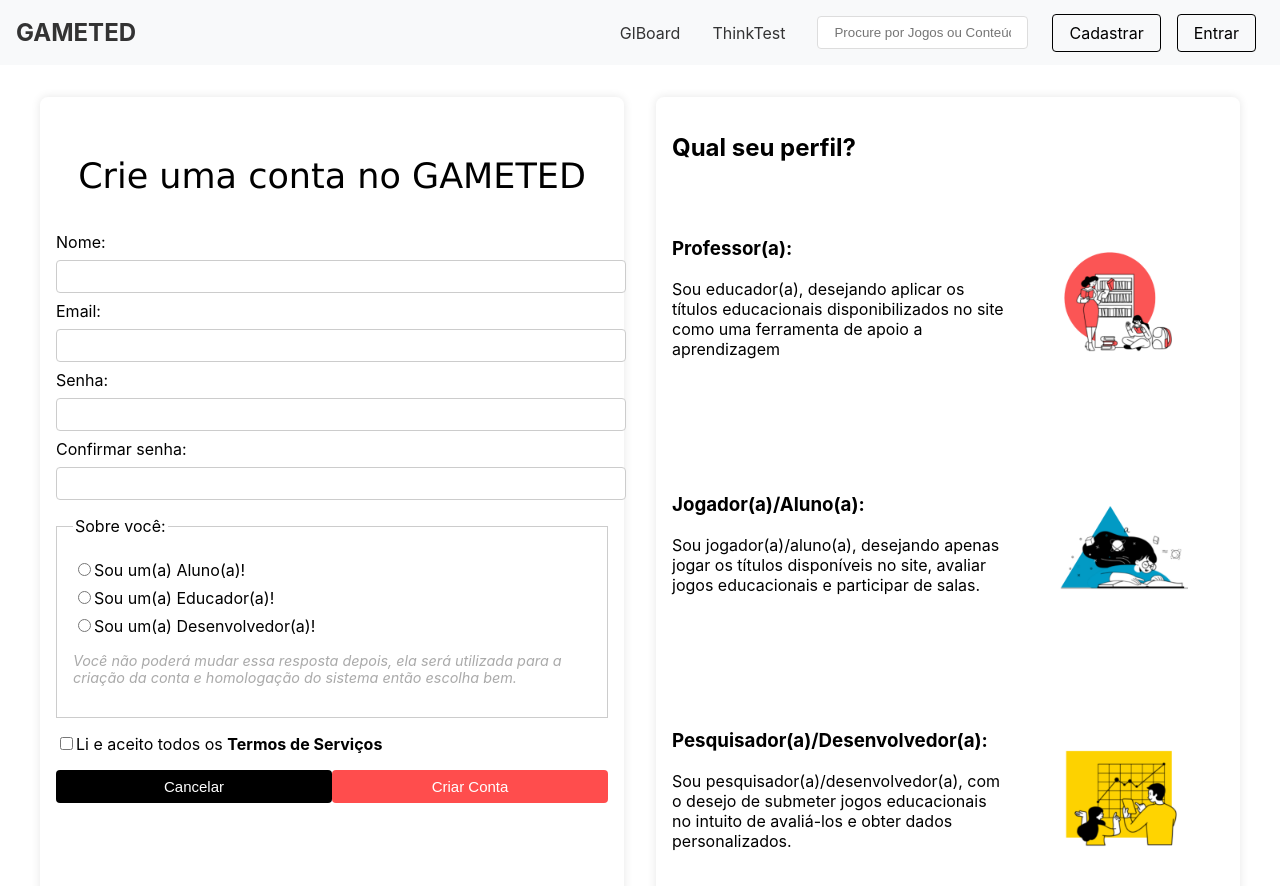
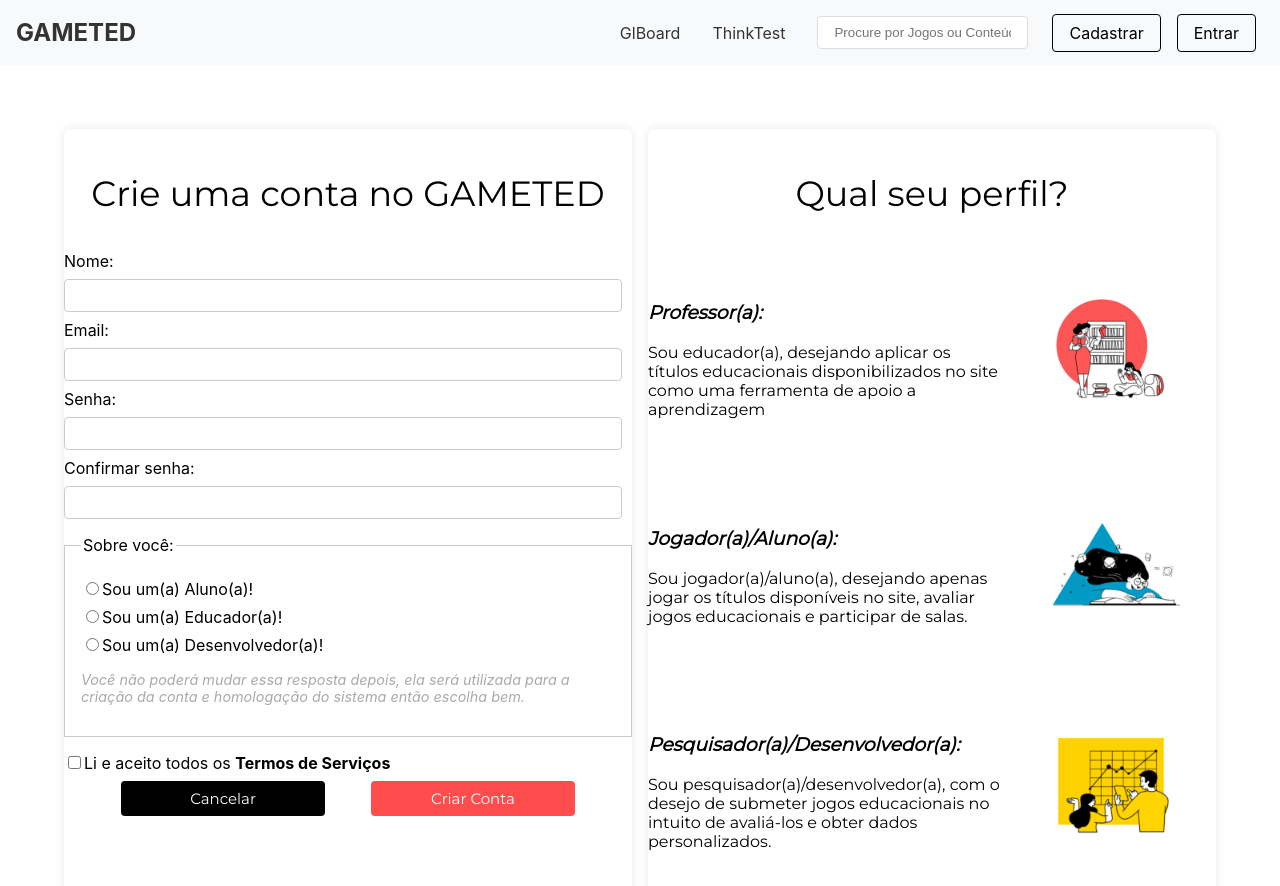
Before and after one commit to WesllenVasconcelos/game_ted_front, a React (Vite) app in the folder game-ted/: page /signup in a window 1280 px wide. Shown: the top 886 px of the page. Built offline with nearby package versions, Linux system fonts and the light colour scheme.

Commit message:
Atualização Signup e Login

```diff
--- a/game-ted/src/components/Login.css
+++ b/game-ted/src/components/Login.css
@@ -1,3 +1,11 @@
+.container{
+    display: flex;
+    flex-direction: column;
+    justify-content: center;
+    align-items: center;
+    margin-top: 5%;
+}
+
 .container1{
     width: 450px;
     background-color: rgb(253, 253, 253);
@@ -16,7 +24,7 @@
 
 .container .input-field{
     position: relative;
-    width: 100%;
+    width: 90%;
     height: 30px auto;
 }
 
@@ -57,6 +65,7 @@
     transition: 0.3s;
 }
 
-img{
+.Descrição{
+
     padding-top: 30px;
 }
--- a/game-ted/src/components/SignupPage.css
+++ b/game-ted/src/components/SignupPage.css
@@ -1,3 +1,5 @@
+@import url('https://fonts.googleapis.com/css?family=Montserrat');
+
 .container {
   display: flex;
   justify-content: center; /* Centraliza o conteúdo horizontalmente */
@@ -6,29 +8,25 @@
 .main-content {
   display: flex;
   justify-content: space-between; /* Distribui o espaço entre os elementos filhos */
-  width: 100%;
+  width: 90%;
   max-width: 1200px; /* Largura máxima do conteúdo */
-  padding: 2rem; /* Espaçamento interno */
+
 }
 
 .form-section,
 .profile-section {
   flex: 1; /* Ambas as seções ocupam o espaço disponível igualmente */
-  padding: 1rem; /* Espaçamento interno */
   background-color: #fff; /* Fundo branco para as seções */
   border-radius: 8px; /* Borda arredondada */
   box-shadow: 0 0 10px rgba(0, 0, 0, 0.1); /* Sombra suave */
 }
 
 .form-section {
-  margin-right: 1rem; /* Espaço entre as seções */
-}
-
-.profile-section {
-  margin-left: 1rem; /* Espaço entre as seções */
+  margin-right: 0.5rem; /* Espaço entre as seções */
 }
 
 .form-section h1 {
+  font-family: 'Montserrat', sans-serif;
   margin-bottom: 1rem; /* Espaçamento inferior do título */
 }
 
@@ -40,7 +38,7 @@
 .form-section input[type="text"],
 .form-section input[type="email"],
 .form-section input[type="password"]{
-  width: 100%;
+  width: 95%;
   padding: 0.5rem;
   margin-top: 0.5rem;
   border: 1px solid #ccc;
@@ -62,8 +60,10 @@
 
 .form-actions {
   display: flex;
+  width: 80%;
   justify-content: space-between; /* Distribui os botões igualmente */
   margin-top: 1rem; /* Espaçamento superior */
+  margin: auto;
 }
 
 .form-actions button {
@@ -74,13 +74,24 @@
 }
 
 .form-actions button[type="button"] {
+  font-family: 'Montserrat', sans-serif;
+  margin-right: 10%;
   background: #000; /* Cor de fundo do botão Cancelar */
   color: #fff; /* Cor do texto do botão Cancelar */
 }
 
 .form-actions button[type="submit"] {
+  font-family: 'Montserrat', sans-serif;
   background: #ff4d4d; /* Cor de fundo do botão Criar Conta */
   color: #fff; /* Cor do texto do botão Criar Conta */
+}
+
+.profile-section {
+  margin-left: 0.5rem; /* Espaço entre as seções */
+}
+
+.profile-section h1{
+  font-family: 'Montserrat', sans-serif;
 }
 
 .profile-options {
@@ -95,6 +106,7 @@
 }
 
 .profile-text {
+  font-family: 'Montserrat', sans-serif;
   flex: 1; /* Expande para ocupar o espaço disponível */
   margin-right: 1rem; /* Espaçamento à direita do texto */
 }
--- a/game-ted/src/components/SignupPage.jsx
+++ b/game-ted/src/components/SignupPage.jsx
@@ -1,4 +1,4 @@
-import React from 'react';
+import React, { useState } from 'react';
 import './SignupPage.css';
 
 import professorImg from '../assets/Professor.png';
@@ -6,40 +6,91 @@
 import pesquisadorImg from '../assets/Pesquisador.png';
 
 const SignupPage = () => {
+  const [name, setName] = useState('');
+  const [email, setEmail] = useState('');
+  const [password, setPassword] = useState('');
+  const [confirmPassword, setConfirmPassword] = useState('');
+  const [role, setRole] = useState('');
+  const [terms, setTerms] = useState(false);
+
+  const handleSubmit = (event) => {
+    event.preventDefault();
+    console.log(name, email, password, confirmPassword, role, terms);
+    console.log('Formulário enviado');
+  };
+
   return (
     <div className="container">
       <main className="main-content">
         <div className="form-section">
           <h1>Crie uma conta no GAMETED</h1>
-          <form>
+          <form onSubmit={handleSubmit}>
             <label>
               Nome:
-              <input type="text" name="name" />
+              <input
+                type="text"
+                name="name"
+                value={name}
+                onChange={(e) => setName(e.target.value)}
+              />
             </label>
             <label>
               Email:
-              <input type="email" name="email" />
+              <input
+                type="email"
+                name="email"
+                value={email}
+                onChange={(e) => setEmail(e.target.value)}
+              />
             </label>
             <label>
               Senha:
-              <input type="password" name="password" />
+              <input
+                type="password"
+                name="password"
+                value={password}
+                onChange={(e) => setPassword(e.target.value)}
+              />
             </label>
             <label>
               Confirmar senha:
-              <input type="password" name="confirm-password" />
+              <input
+                type="password"
+                name="confirm-password"
+                value={confirmPassword}
+                onChange={(e) => setConfirmPassword(e.target.value)}
+              />
             </label>
             <fieldset>
               <legend>Sobre você:</legend>
               <label>
-                <input type="radio" name="role" value="student" />
+                <input
+                  type="radio"
+                  name="role"
+                  value="student"
+                  checked={role === 'student'}
+                  onChange={(e) => setRole(e.target.value)}
+                />
                 Sou um(a) Aluno(a)!
               </label>
               <label>
-                <input type="radio" name="role" value="educator" />
+                <input
+                  type="radio"
+                  name="role"
+                  value="educator"
+                  checked={role === 'educator'}
+                  onChange={(e) => setRole(e.target.value)}
+                />
                 Sou um(a) Educador(a)!
               </label>
               <label>
-                <input type="radio" name="role" value="developer" />
+                <input
+                  type="radio"
+                  name="role"
+                  value="developer"
+                  checked={role === 'developer'}
+                  onChange={(e) => setRole(e.target.value)}
+                />
                 Sou um(a) Desenvolvedor(a)!
               </label>
               <p className="placeholder">
@@ -47,7 +98,12 @@
               </p>
             </fieldset>
             <label>
-              <input type="checkbox" name="terms" />
+              <input
+                type="checkbox"
+                name="terms"
+                checked={terms}
+                onChange={(e) => setTerms(e.target.checked)}
+              />
               Li e aceito todos os <b>Termos de Serviços</b>
             </label>
             <div className="form-actions">
@@ -57,25 +113,25 @@
           </form>
         </div>
         <div className="profile-section">
-          <h2>Qual seu perfil?</h2>
+          <h1>Qual seu perfil?</h1>
           <div className="profile-options">
             <div className="profile-option">
               <div className="profile-text">
-                <h3>Professor(a):</h3>
+                <h3><i>Professor(a):</i></h3>
                 <p>Sou educador(a), desejando aplicar os títulos educacionais disponibilizados no site como uma ferramenta de apoio a aprendizagem</p>
               </div>
               <img src={professorImg} alt="Professor" className="profile-image" />
             </div>
             <div className="profile-option">
               <div className="profile-text">
-                <h3>Jogador(a)/Aluno(a):</h3>
+                <h3><i>Jogador(a)/Aluno(a):</i></h3>
                 <p>Sou jogador(a)/aluno(a), desejando apenas jogar os títulos disponíveis no site, avaliar jogos educacionais e participar de salas.</p>
               </div>
               <img src={alunoImg} alt="Aluno" className="profile-image" />
             </div>
             <div className="profile-option">
               <div className="profile-text">
-                <h3>Pesquisador(a)/Desenvolvedor(a):</h3>
+                <h3><i>Pesquisador(a)/Desenvolvedor(a):</i></h3>
                 <p>Sou pesquisador(a)/desenvolvedor(a), com o desejo de submeter jogos educacionais no intuito de avaliá-los e obter dados personalizados.</p>
               </div>
               <img src={pesquisadorImg} alt="Pesquisador" className="profile-image" />
```
